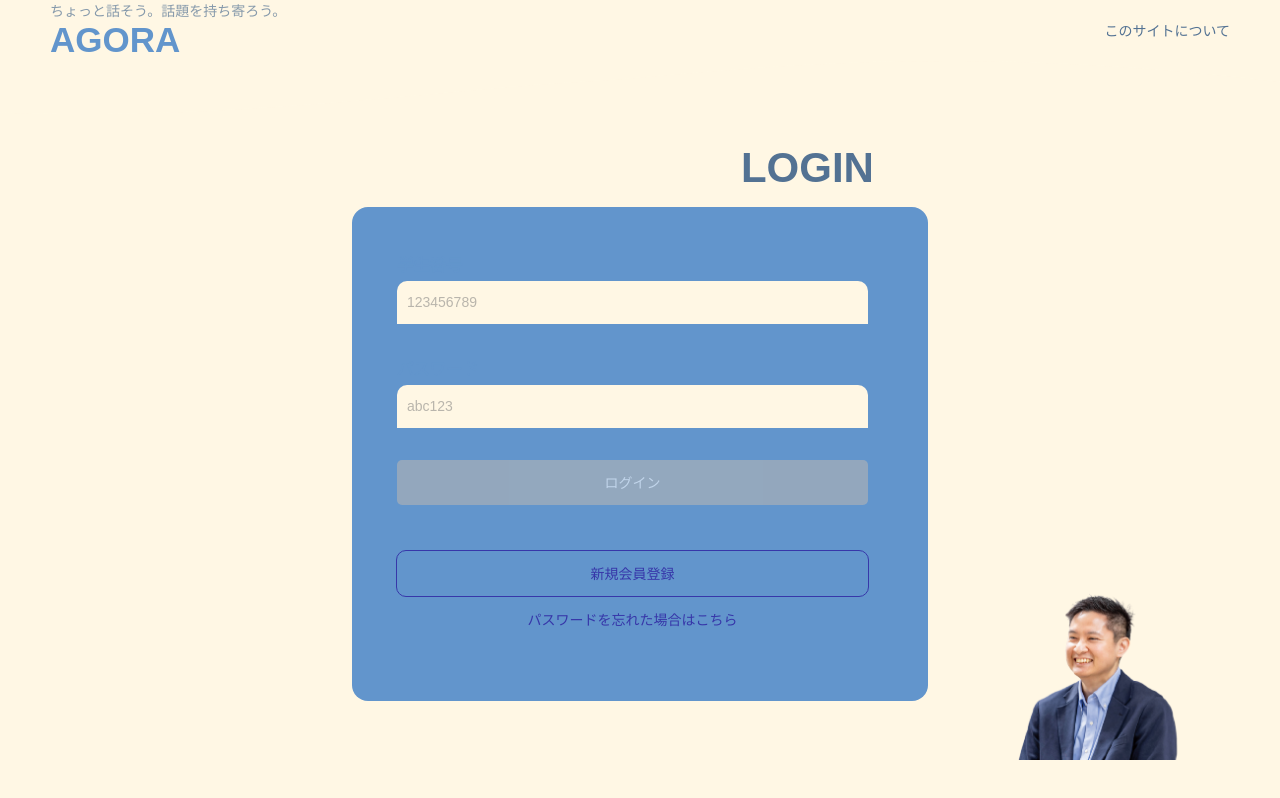
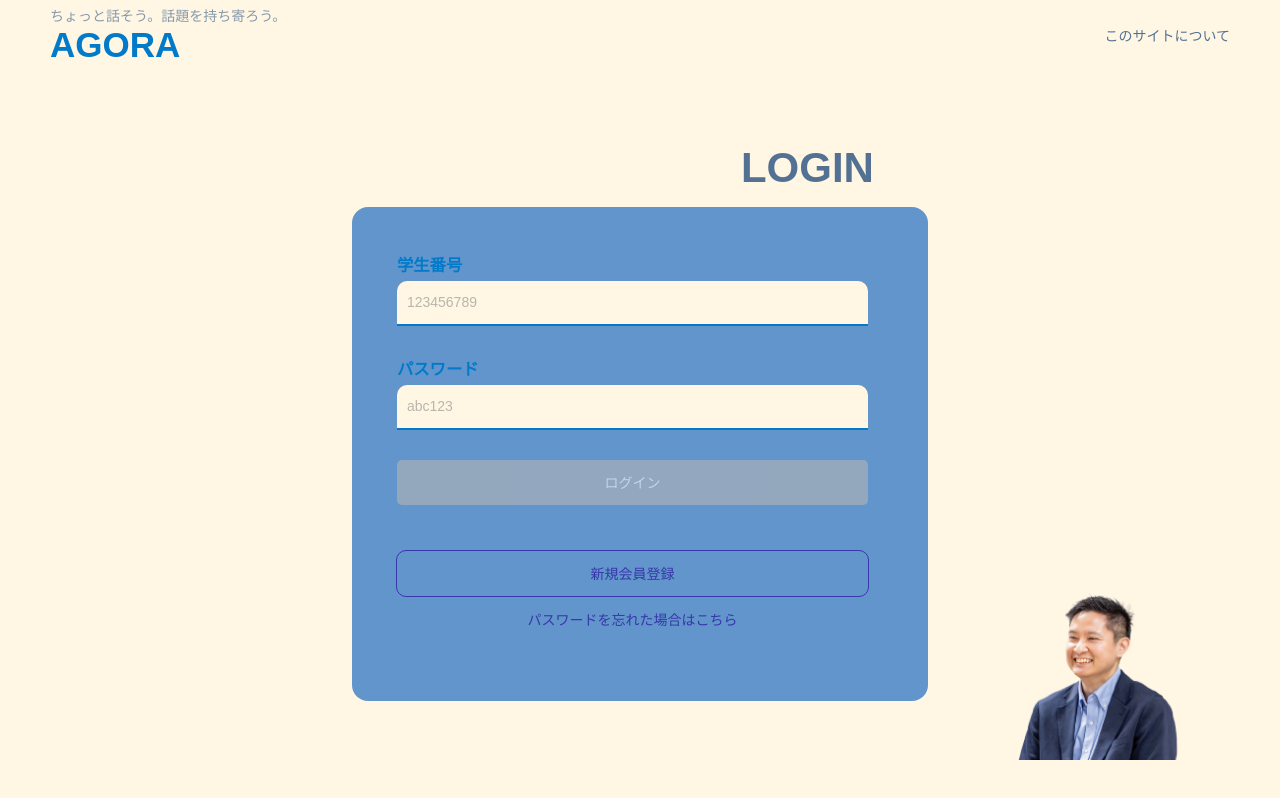
Before and after one commit to ShinjonIto/agora, a React (Vite) app in the folder frontend/: page /login in a window 1280 px wide. Built offline with nearby package versions, Linux system fonts and the light colour scheme; no server answers; a web font is replaced by a local one.

Commit message:
デザイン変更

```diff
--- a/frontend/src/components/Header/Header.css
+++ b/frontend/src/components/Header/Header.css
@@ -5,6 +5,7 @@ header {
     display: flex;
     flex-direction: column;
     justify-content: flex-end;
+    height: calc(50px + var(--oka));
 }
 
 header h1 {
@@ -29,7 +30,7 @@ header .header-oka {
 
 header .flex {
     display: flex;
-    height: 60px;
+    height: 50px;
     align-items: center;
     justify-content: space-around;
 }
--- a/frontend/src/layouts/MainLayout.css
+++ b/frontend/src/layouts/MainLayout.css
@@ -8,7 +8,7 @@
 }
 
 .layout header {
-    height: 80px;
+    /* height: 80px; */
 }
 
 .layout .main {
--- a/frontend/src/styles/variables.css
+++ b/frontend/src/styles/variables.css
@@ -11,7 +11,7 @@
     --main-shadow: #9CC095; */
 
 
-    --main-color: #FFF7E4;
+    /* --main-color: #FFF7E4;
     --main-sub-color: #FFF7E4;
     --base-color: #FFF7E4;
     --accent-color: #6295CC;
@@ -19,9 +19,9 @@
     --main-black: #000000;
     --main-white: #ffffff;
     --main-text: #537293;
-    --main-shadow: #6295CC;
+    --main-shadow: #6295CC; */
 
-    /* --main-color: #A3C8DB;
+    --main-color: #A3C8DB;
     --main-sub-color: #A3C8DB;
     --base-color: #FFF7E4;
     --accent-color: #027ACA;
@@ -29,7 +29,7 @@
     --main-black: #000000;
     --main-white: #ffffff;
     --main-text: #537293;
-    --main-shadow: #A3C8DB; */
+    --main-shadow: #A3C8DB;
 
 
 
```
